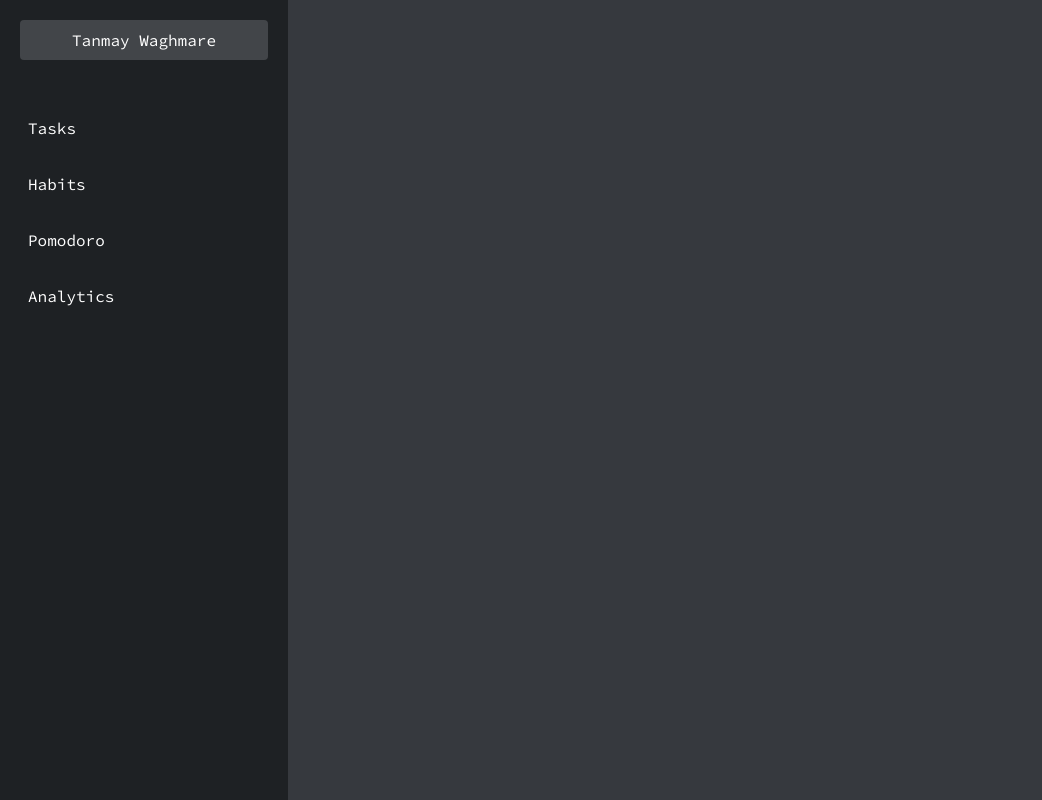
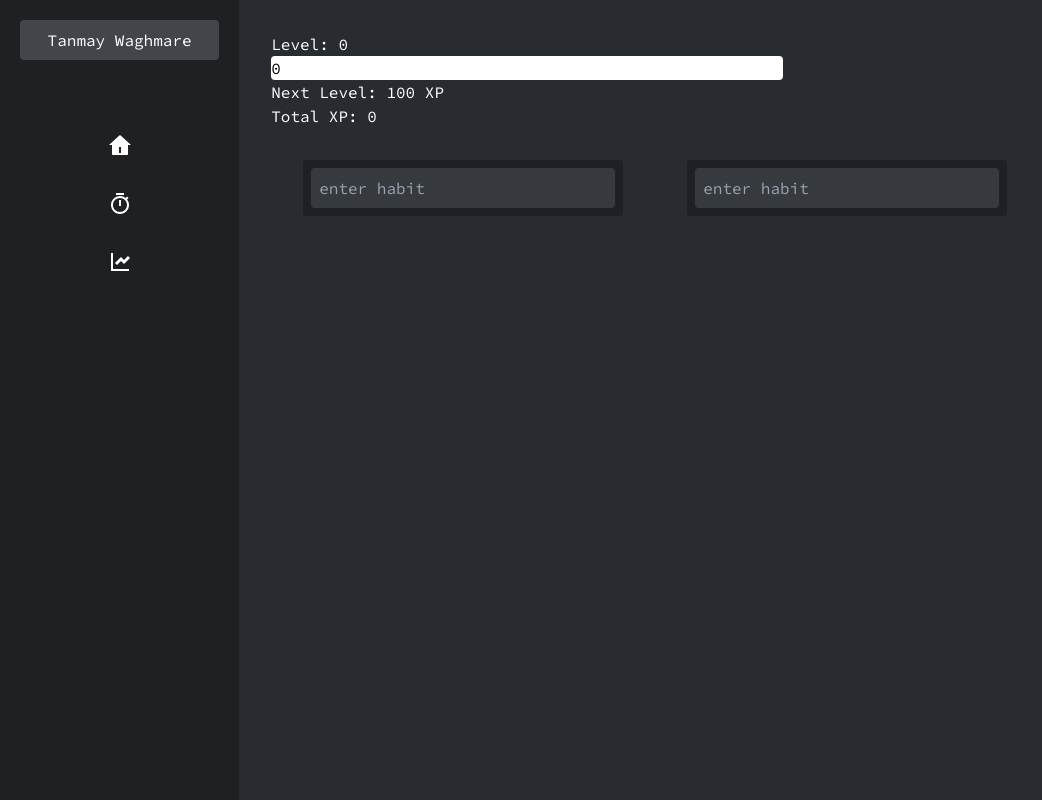
Before and after one commit to SkullShoT007/FlowState, a React (Create React App) app: page / in a window 1280 px wide. Shown: the whole page, without its empty margins (0-1042 px from the left). Built offline with nearby package versions, Linux system fonts and the light colour scheme; a web font is replaced by a local one.

Commit message:
improved ui and draggable functionality

```diff
--- a/src/components/HabitCard.js
+++ b/src/components/HabitCard.js
@@ -98,7 +98,7 @@ export const HabitCard = ({habit}) => {
   <button onClick={markCompleted} className={`${habit.type === 'good' ? 'bg-green-300' : 'bg-red-300'} px-4`}>+</button>
 
 
-  <h1 className="text-center m-auto cursor-grab active:cursor-grabbing"  {...listeners}>
+  <h1 className="text-center m-auto cursor-grab active:cursor-grabbing w-96"  {...listeners}>
     {habit.title}
   </h1>
 
--- a/src/components/HabitManager.js
+++ b/src/components/HabitManager.js
@@ -64,8 +64,8 @@ export const HabitManager = () => {
   }
 
   return (
-    <div className="bg-mainGray w-full p-8 text-myWhite">
-      <XpBar />
+    <div className="bg-mainGray p-8 text-myWhite">
+
 
       <div className="w-80 p-2 bg-darkGray rounded">
 
--- a/src/components/Home.js
+++ b/src/components/Home.js
@@ -2,13 +2,17 @@ import { TaskManager } from "./TaskManager"
 import { Sidebar } from "./Sidebar"
 import { HabitManager } from "./HabitManager";
 import { useState } from "react";
+import { XpBar } from "./XpBar";
 
 export const Home = () => {
   const [btn, setBtn] = useState(true)
   return (
-    <main className="flex">
-
-
+    <main className="flex flex-col bg-mainGray w-full p-8 text-myWhite">
+       <XpBar/>
+       <div className="flex justify-start">
+           <TaskManager/>
+          <HabitManager/>
+       </div>
 
 
 
--- a/src/components/Sidebar.js
+++ b/src/components/Sidebar.js
@@ -9,11 +9,11 @@ export const Sidebar = () => {
             <h1 className="text-center">Tanmay Waghmare</h1>
         </div>
 
-        <div className="flex flex-col mt-10">
-            <NavLink to ="tasks"><button  className= {`p-2 my-2  rounded`}>Tasks</button></NavLink>
-            <NavLink to = "habits"><button  className= {`p-2 my-2  rounded`}>Habits</button></NavLink>
-            <NavLink to = "pomodoro"><button  className= {`p-2 my-2  rounded`}>Pomodoro</button></NavLink>
-            <NavLink to = "analytics"><button  className= {`p-2 my-2  rounded`}>Analytics</button></NavLink>
+        <div className="flex flex-col justify-evenly items-center mt-10 h-52">
+            <NavLink className="w-6" to ="/"><svg className="hover:fill-myBlue transition" xmlns="http://www.w3.org/2000/svg" viewBox="0 0 24 24" fill="currentColor"><path d="M20 20C20 20.5523 19.5523 21 19 21H5C4.44772 21 4 20.5523 4 20V11L1 11L11.3273 1.6115C11.7087 1.26475 12.2913 1.26475 12.6727 1.6115L23 11L20 11V20ZM11 13V19H13V13H11Z"></path></svg></NavLink>
+
+            <NavLink  className="w-6" to = "pomodoro"><svg className="hover:fill-myBlue transition" xmlns="http://www.w3.org/2000/svg" viewBox="0 0 24 24" fill="currentColor"><path d="M17.6177 5.9681L19.0711 4.51472L20.4853 5.92893L19.0319 7.38231C20.2635 8.92199 21 10.875 21 13C21 17.9706 16.9706 22 12 22C7.02944 22 3 17.9706 3 13C3 8.02944 7.02944 4 12 4C14.125 4 16.078 4.73647 17.6177 5.9681ZM12 20C15.866 20 19 16.866 19 13C19 9.13401 15.866 6 12 6C8.13401 6 5 9.13401 5 13C5 16.866 8.13401 20 12 20ZM11 8H13V14H11V8ZM8 1H16V3H8V1Z"></path></svg></NavLink>
+            <NavLink className="w-6" to = "analytics"><svg className="hover:fill-myBlue transition" xmlns="http://www.w3.org/2000/svg" viewBox="0 0 24 24" fill="currentColor"><path d="M5 3V19H21V21H3V3H5ZM19.9393 5.93934L22.0607 8.06066L16 14.1213L13 11.121L9.06066 15.0607L6.93934 12.9393L13 6.87868L16 9.879L19.9393 5.93934Z"></path></svg></NavLink>
         </div>
     </div>
   )
--- a/src/components/TaskCard.js
+++ b/src/components/TaskCard.js
@@ -90,7 +90,7 @@ export const TaskCard = ({task}) => {
   <button onClick={markCompleted} className="bg-green-300 px-4">+</button>
 
 
-  <h1 className="text-center m-auto cursor-grab active:cursor-grabbing"  {...listeners}>
+  <h1 className="text-center m-auto cursor-grab active:cursor-grabbing w-96"  {...listeners}>
     {task.title}
   </h1>
 
--- a/src/components/TaskManager.js
+++ b/src/components/TaskManager.js
@@ -67,8 +67,8 @@ export const TaskManager = () => {
   }
 
   return (
-    <div className="bg-mainGray w-full p-8 text-myWhite">
-      <XpBar />
+    <div className="bg-mainGray p-8 text-myWhite">
+
 
       <div className="w-80 p-2 bg-darkGray rounded">
 
--- a/src/components/routes/AllRoutes.js
+++ b/src/components/routes/AllRoutes.js
@@ -3,11 +3,13 @@ import { TaskManager } from "../TaskManager"
 import { HabitManager } from "../HabitManager"
 import { Analytics } from "../analytics/Analytics"
 import { Pomodoro } from "../Pomodoro"
+import { Home } from "../Home"
 
 export const AllRoutes = () => {
   return (
 
     <Routes>
+        <Route path = "/" element = {<Home/>}/>
         <Route path = "/tasks" element={<TaskManager />}/>
         <Route path = "/habits" element={<HabitManager />}/>
         <Route path = "/analytics" element={<Analytics />}/>
```
